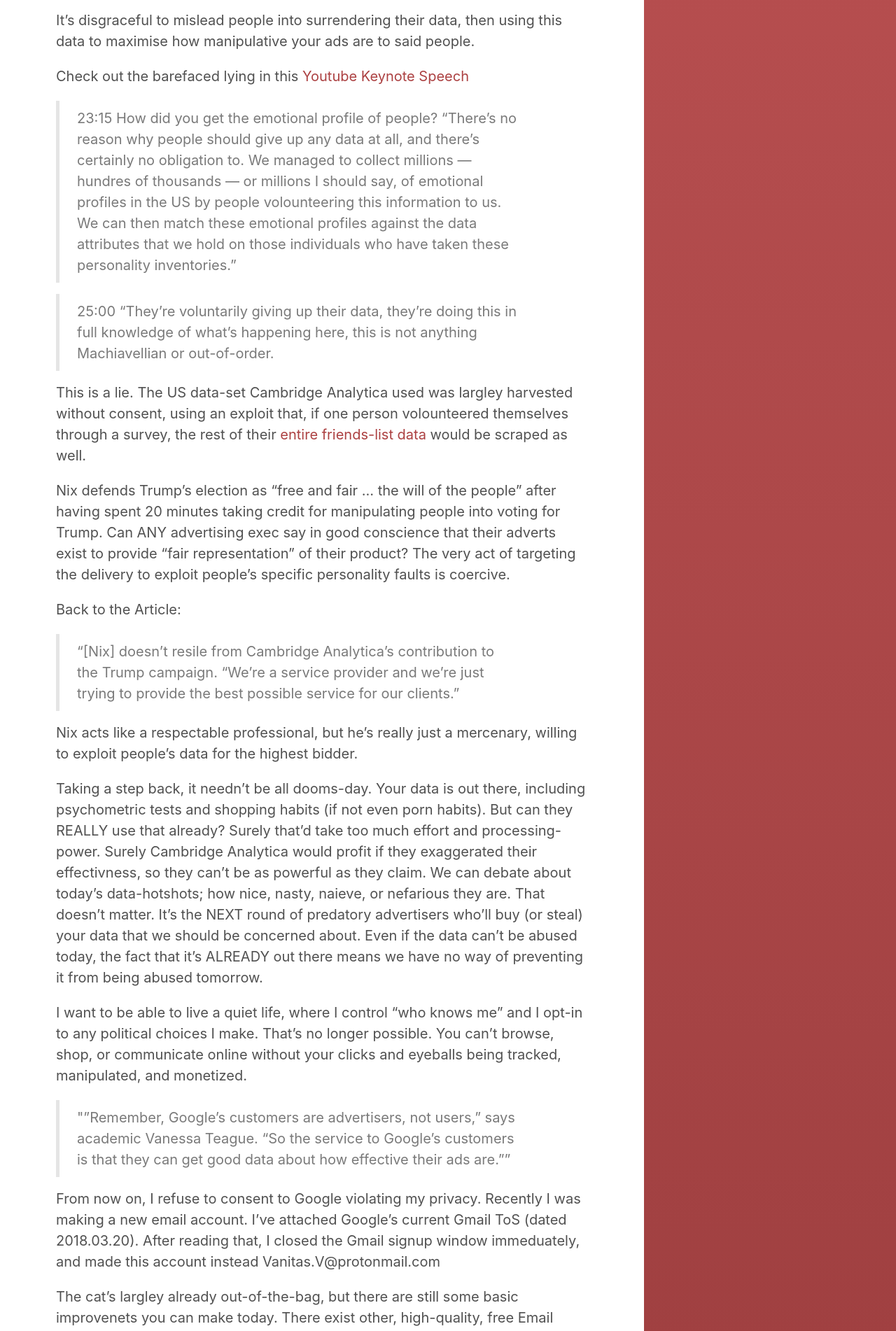
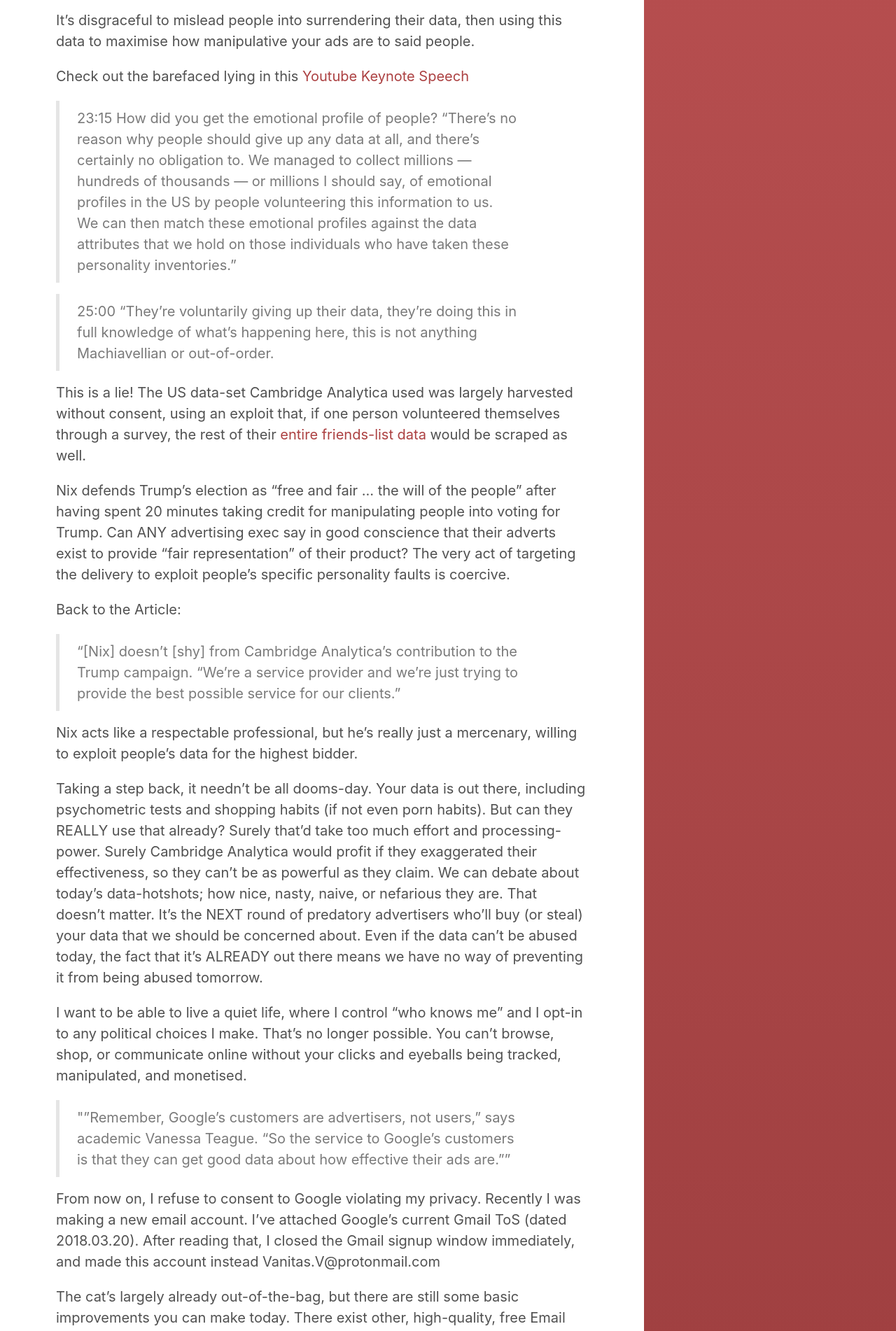
Before and after one commit to VanitasVanitatum/VanitasVanitatum.github.io, a Jekyll site: the page built from _posts/2018-03-24-ads-democracy.md, in a window 1280 px wide. Shown: the part 794-2696 px from the top of the page at 70% size. Built offline with Jekyll 4.4.1, drawn with Linux system fonts in a browser that asks for light colours; some of the changed text lies outside the part shown.

Commit message:
spellcheck

```diff
--- a/_posts/2018-03-24-ads-democracy.md
+++ b/_posts/2018-03-24-ads-democracy.md
@@ -26,36 +26,36 @@
 
 Check out the barefaced lying in this [Youtube Keynote Speech](https://www.youtube.com/watch?v=6bG5ps5KdDo)
 
-> 23:15 How did you get the emotional profile of people? "There's no reason why people should give up any data at all, and there's certainly no obligation to. We managed to collect millions — hundres of thousands — or millions I should say, of emotional profiles in the US by people volounteering this information to us. We can then match these emotional profiles against the data attributes that we hold on those individuals who have taken these personality inventories."
+> 23:15 How did you get the emotional profile of people? "There's no reason why people should give up any data at all, and there's certainly no obligation to. We managed to collect millions — hundreds of thousands — or millions I should say, of emotional profiles in the US by people volunteering this information to us. We can then match these emotional profiles against the data attributes that we hold on those individuals who have taken these personality inventories."
 
 > 25:00 "They're voluntarily giving up their data, they're doing this in full knowledge of what's happening here, this is not anything Machiavellian or out-of-order.
 
-This is a lie. The US data-set Cambridge Analytica used was largley harvested without consent, using an exploit that, if one person volounteered themselves through a survey, the rest of their [entire friends-list data](https://www.theguardian.com/news/2018/mar/17/cambridge-analytica-facebook-influence-us-election) would be scraped as well.
+This is a lie! The US data-set Cambridge Analytica used was largely harvested without consent, using an exploit that, if one person volunteered themselves through a survey, the rest of their [entire friends-list data](https://www.theguardian.com/news/2018/mar/17/cambridge-analytica-facebook-influence-us-election) would be scraped as well.
 
 Nix defends Trump's election as "free and fair ... the will of the people" after having spent 20 minutes taking credit for manipulating people into voting for Trump.
 Can ANY advertising exec say in good conscience that their adverts exist to provide "fair representation" of their product? The very act of targeting the delivery to exploit people's specific personality faults is coercive.
 
 Back to the Article:
-> "[Nix] doesn't resile from Cambridge Analytica's contribution to the Trump campaign. "We're a service provider and we're just trying to provide the best possible service for our clients."
+> "[Nix] doesn't [shy] from Cambridge Analytica's contribution to the Trump campaign. "We're a service provider and we're just trying to provide the best possible service for our clients."
 
 Nix acts like a respectable professional, but he's really just a mercenary, willing to exploit people's data for the highest bidder.
 
-Taking a step back, it needn't be all dooms-day. Your data is out there, including psychometric tests and shopping habits (if not even porn habits). But can they REALLY use that already? Surely that'd take too much effort and processing-power. Surely Cambridge Analytica would profit if they exaggerated their effectivness, so they can't be as powerful as they claim.
-We can debate about today's data-hotshots; how nice, nasty, naieve, or nefarious they are. That doesn't matter. It's the NEXT round of predatory advertisers who'll buy (or steal) your data that we should be concerned about.
+Taking a step back, it needn't be all dooms-day. Your data is out there, including psychometric tests and shopping habits (if not even porn habits). But can they REALLY use that already? Surely that'd take too much effort and processing-power. Surely Cambridge Analytica would profit if they exaggerated their effectiveness, so they can't be as powerful as they claim.
+We can debate about today's data-hotshots; how nice, nasty, naive, or nefarious they are. That doesn't matter. It's the NEXT round of predatory advertisers who'll buy (or steal) your data that we should be concerned about.
 Even if the data can't be abused today, the fact that it's ALREADY out there means we have no way of preventing it from being abused tomorrow.
 
 I want to be able to live a quiet life, where I control "who knows me" and I opt-in to any political choices I make.
-That's no longer possible. You can't browse, shop, or communicate online without your clicks and eyeballs being tracked, manipulated, and monetized.
+That's no longer possible. You can't browse, shop, or communicate online without your clicks and eyeballs being tracked, manipulated, and monetised.
 
 > ""Remember, Google's customers are advertisers, not users," says academic Vanessa Teague. "So the service to Google's customers is that they can get good data about how effective their ads are.""
 
 From now on, I refuse to consent to Google violating my privacy. Recently I was making a new email account.
-I've attached Google's current Gmail ToS (dated 2018.03.20). After reading that, I closed the Gmail signup window immeduately, and made this account instead Vanitas.V@protonmail.com
+I've attached Google's current Gmail ToS (dated 2018.03.20). After reading that, I closed the Gmail signup window immediately, and made this account instead Vanitas.V@protonmail.com
 
-The cat's largley already out-of-the-bag, but there are still some basic improvenets you can make today.
+The cat's largely already out-of-the-bag, but there are still some basic improvements you can make today.
 There exist other, high-quality, free Email providers, beyond Google (e.g. Proton Mail).
 Same for Instant Messaging, screw FaceBook (which also includes WhatsApp and Instagram), use Telegram instead!
-Consider saccrificing some of the convenience of Google Chrome, to switching to Mozilla (or even TOR) and using a VPN.
+Consider sacrificing some of the convenience of Google Chrome, to switching to Mozilla (or even TOR) and using a VPN.
 
 The bad news is our default, free, convenient web options are abusive.
 The good news is we can still do something about it.
```
